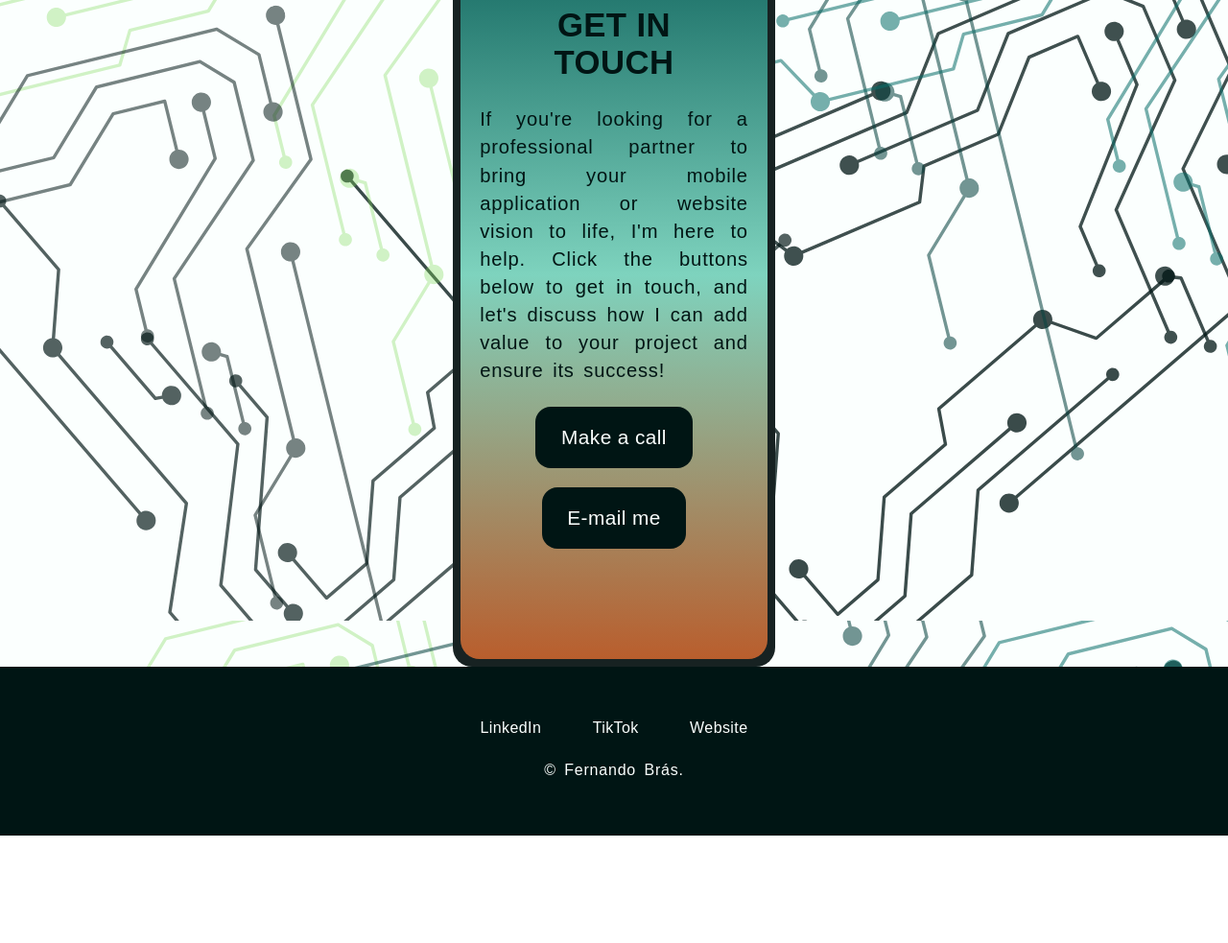
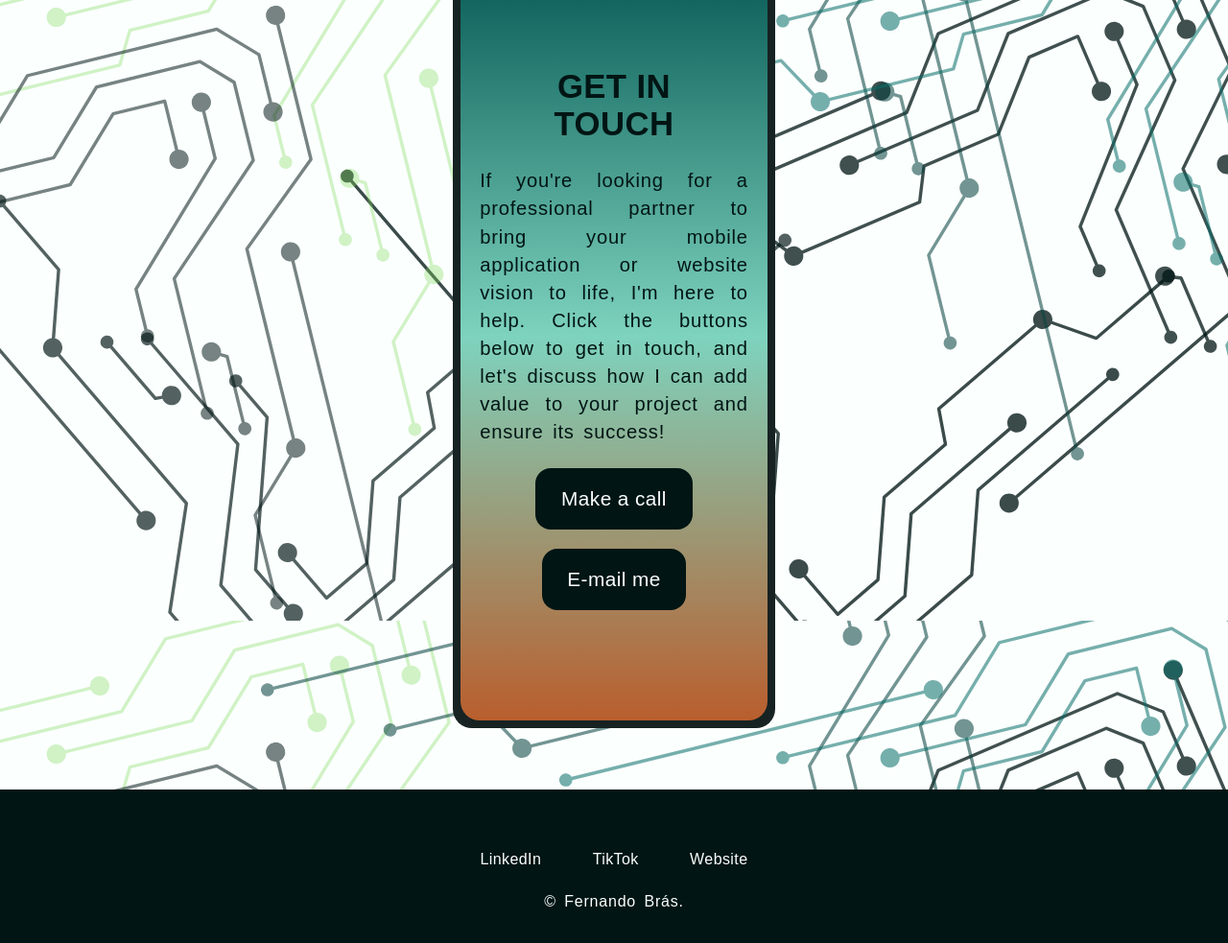
Before and after one commit to Femabras/portfolio, a plain HTML site: page index.html in a window 1280 px wide. Shown: the part 1982-2965 px from the top of the page at 96% size. Before the commit the page ends 2853 px from the top, so only its background shows below. Drawn offline with Linux system fonts and the light colour scheme.

Commit message:
Update main.css
Removed height from contact section and footer

```diff
--- a/public/main.css
+++ b/public/main.css
@@ -1,7 +1,7 @@
 * {
     padding: 0;
     margin: 0;
-
+    text-decoration: none;
 }
 body {
     font-family: Arial, Helvetica, sans-serif;
@@ -58,7 +58,7 @@ button {
 a {
     font-size: 1.3rem;
     font-weight: 300;
-    text-decoration: none;
+
 }
 button:hover {
     background-color: #fbfffe;
@@ -172,7 +172,9 @@ main {
     justify-content: center;
     align-items: center;
     background-image: url("../assets/images/get-in-touch-background.png");
+    /* height: 100vh; */
     width: 100%;
+    padding: 4em 0;
 }
 .custom-phone-frame {
     display: flex;
@@ -211,6 +213,7 @@ main {
 /* Footer styling area */
 
 footer {
+    padding: 4em 0;
     background-color: #001514;
     display: flex;
     justify-content: center;
@@ -224,7 +227,6 @@ small {
     display: flex;
     flex-direction: column;
     gap: 1.5em;
-    height: 22vh;
     justify-content: center;
     align-items: center;
 }
```
